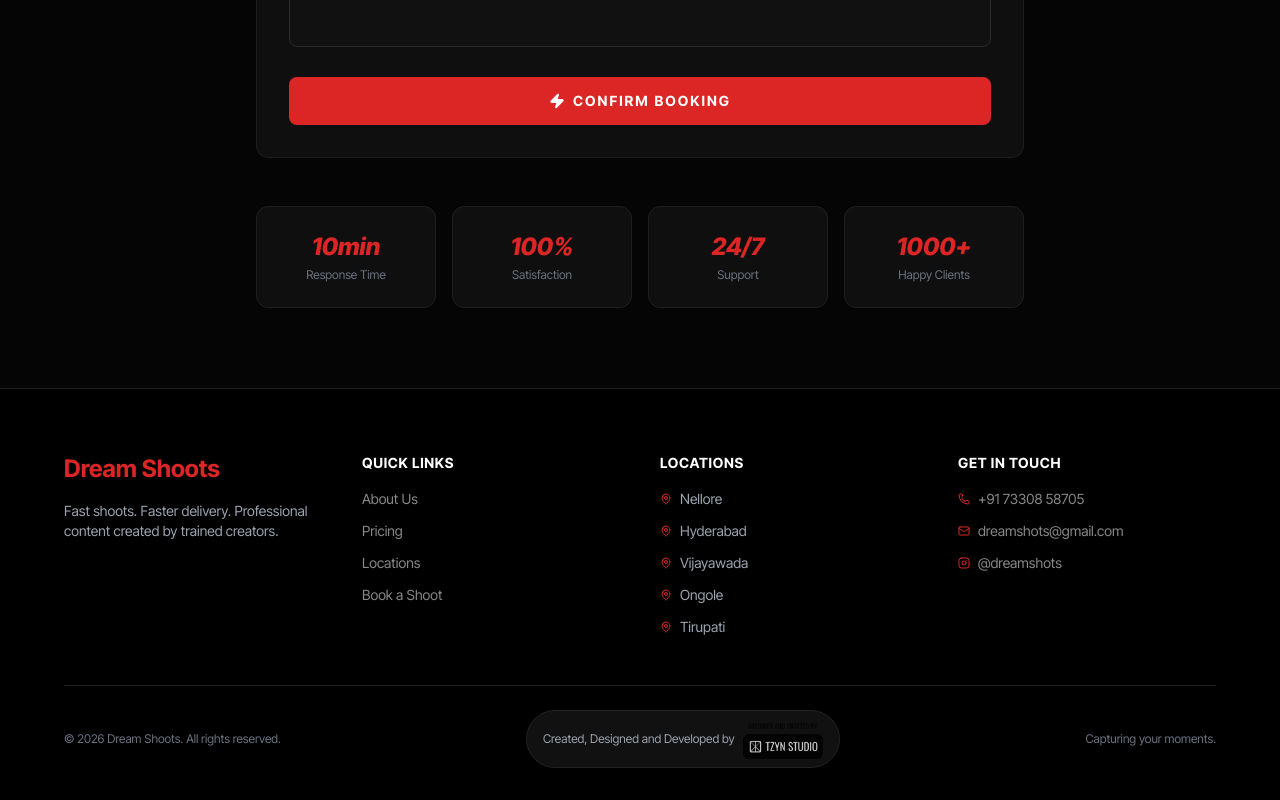
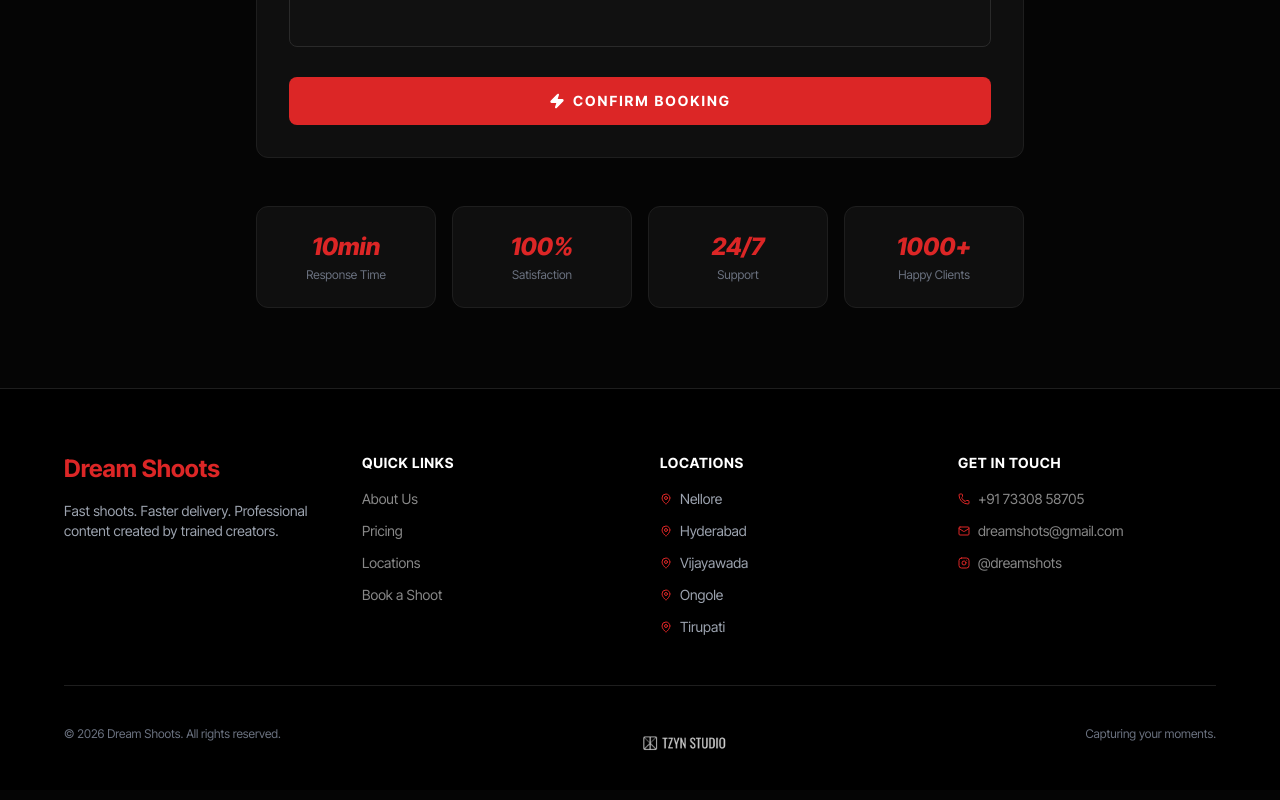
Before and after one commit to Rohithprox/Dream_Shoots_App, a React (Create React App) app in the folder frontend/: page / in a window 1280 px wide. Shown: the part 3904-4704 px from the top of the page. Built offline with nearby package versions, Linux system fonts and the light colour scheme; no server answers.

Commit message:
ui: simplify footer branding to solo clickable TZYN logo

```diff
--- a/frontend/src/components/Footer.js
+++ b/frontend/src/components/Footer.js
@@ -83,21 +83,20 @@ const Footer = () => {
           <p className="text-gray-500 text-[10px] md:text-xs text-center md:text-left">
             &copy; {new Date().getFullYear()} Dream Shoots. All rights reserved.
           </p>
+          <div className="flex items-center justify-center">
             <a
               href="https://tzynstudio.com/"
               target="_blank"
               rel="noopener noreferrer"
-            className="group flex items-center gap-2 bg-[#111] border border-[#222] px-4 py-2 rounded-full hover:border-[#444] transition-all"
+              className="group transition-all hover:scale-110 active:scale-95"
             >
-            <span className="text-gray-400 text-[10px] md:text-xs">Created, Designed and Developed by</span>
-            <div className="flex items-center">
               <img
                 src="/TZYN MARK.png"
-                alt="TYZN Studio"
-                className="h-8 md:h-10 w-auto grayscale group-hover:grayscale-0 transition-all opacity-80 group-hover:opacity-100"
+                alt="TZYN Studio"
+                className="h-10 md:h-12 w-auto grayscale group-hover:grayscale-0 transition-all opacity-80 group-hover:opacity-100"
               />
+            </a>
           </div>
-          </a>
           <p className="text-gray-500 text-[10px] md:text-xs text-center">
             Capturing your moments.
           </p>
```
Lines whose indentation alone changed are shown as unchanged.
